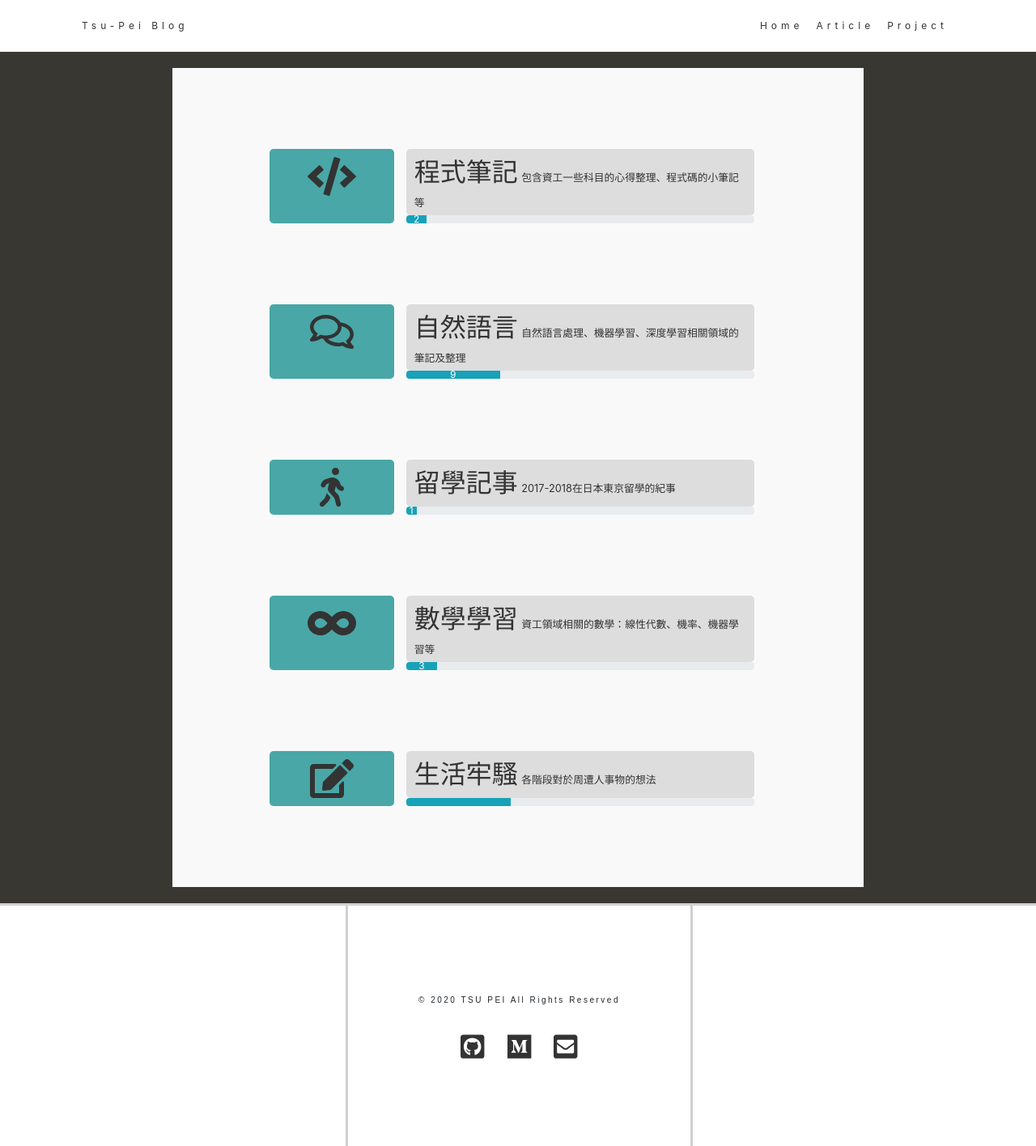
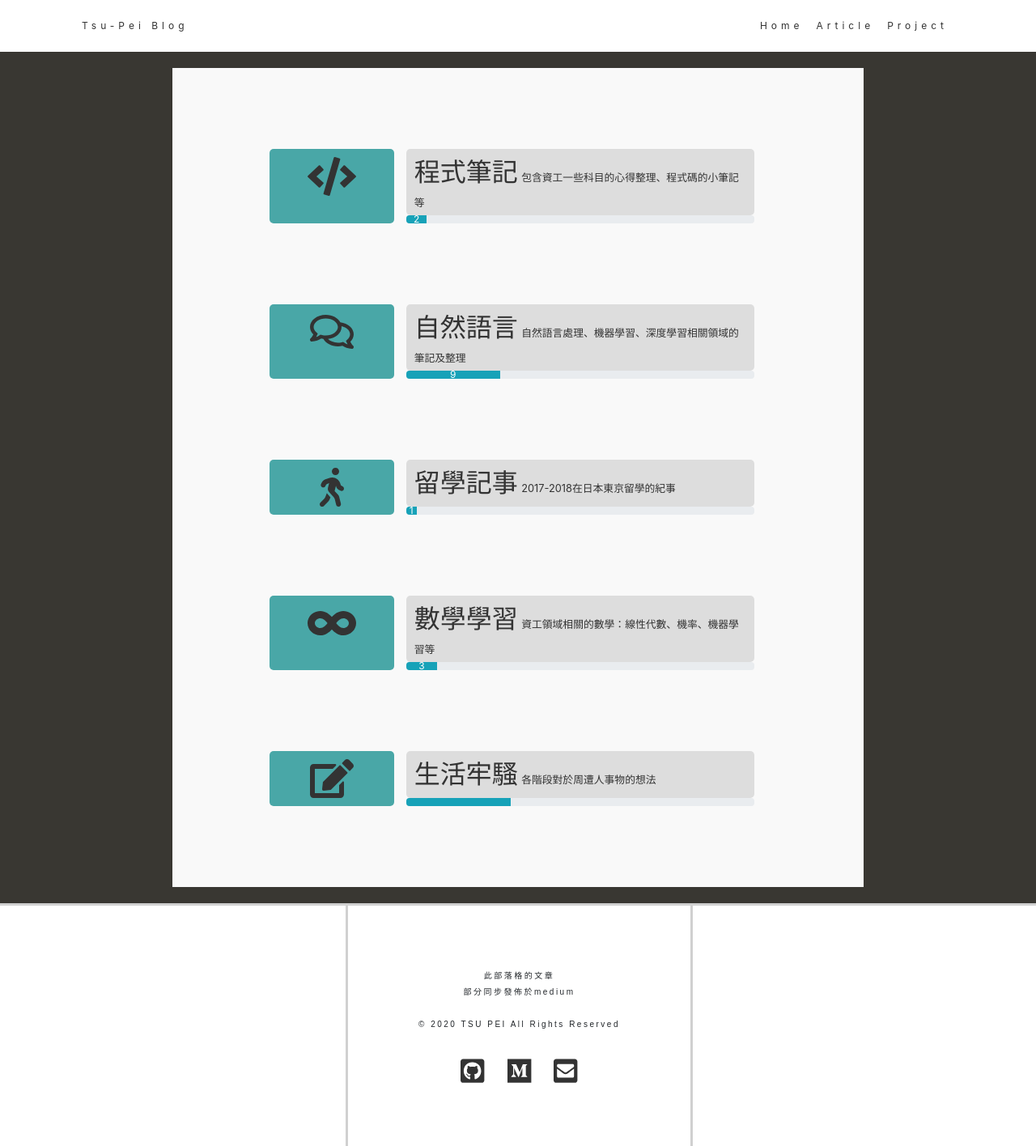
Before and after one commit to tsupei/tsupei.github.io, a Jekyll site: the page built from posts/index.html, in a window 1280 px wide. Shown: the whole page at 81% size. Built offline with Jekyll 4.4.1, drawn with Linux system fonts in a browser that asks for light colours; nearby versions of some CDN libraries.

Commit message:
🎈 New Feature: footer新增medium同步發布敘述

```diff
--- a/_includes/fixed-elements/footer.html
+++ b/_includes/fixed-elements/footer.html
@@ -13,6 +13,8 @@
 		<div class="footer-view footer-center col-md-4 text-center">
 			<div class="footer-section">
 				<div class="footer-copyright">
+					此部落格的文章<br>部分同步發佈於medium
+					<br><br>
 					© 2020 TSU PEI All Rights Reserved
 				</div>
 				<div>
```
